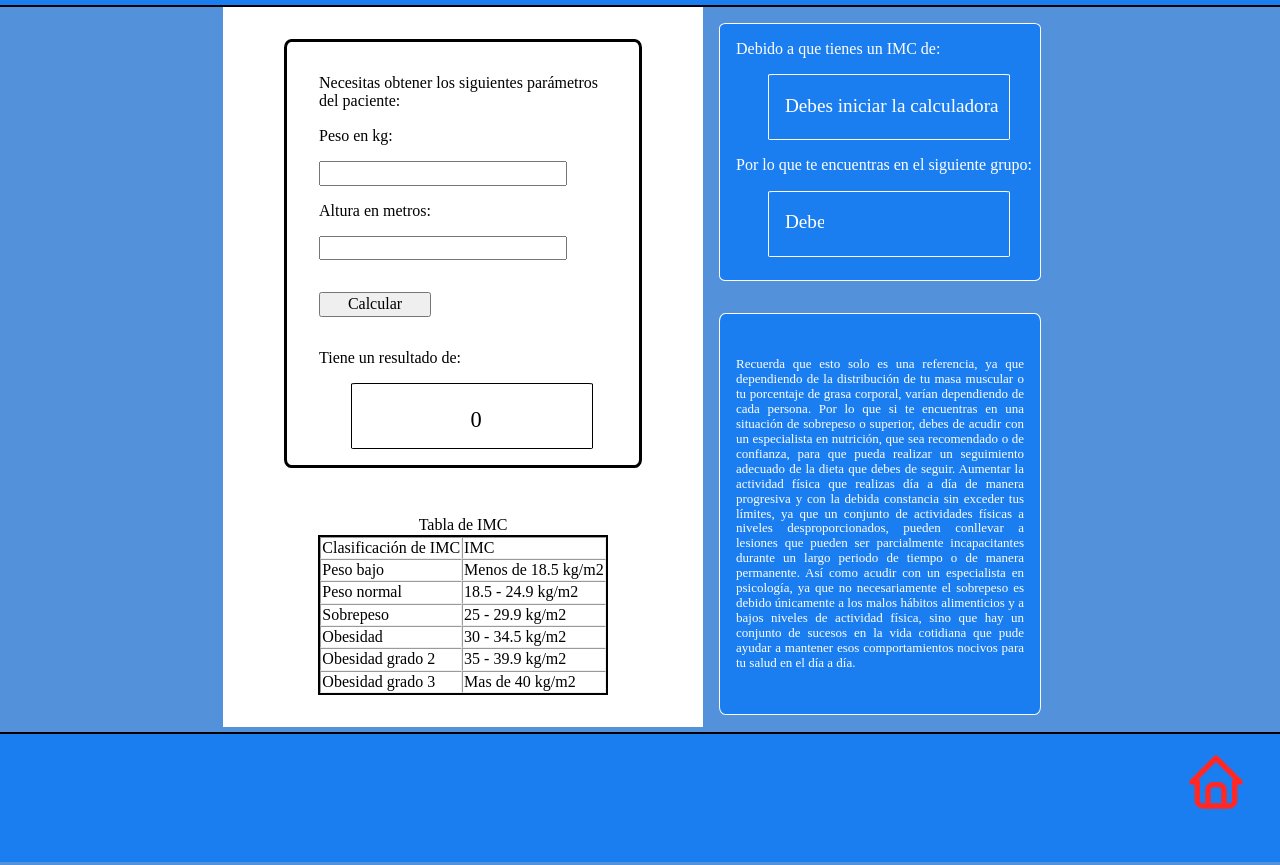
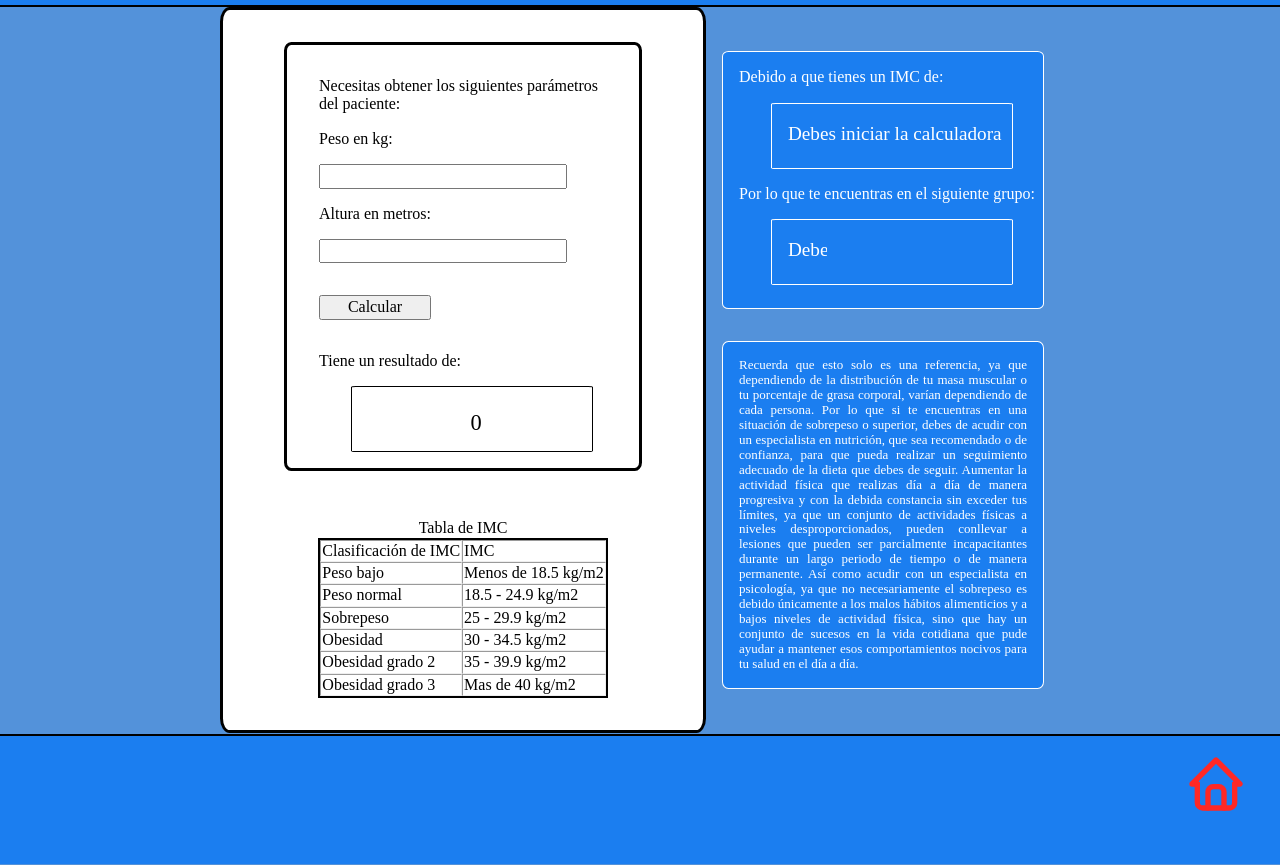
Before and after one commit to Roger102090/Pagina_personal, a plain HTML site: page Calc_IMC/index.html in a window 1280 px wide. Shown: the part 75-940 px from the top of the page. Drawn offline with Linux system fonts and the light colour scheme.

Commit message:
Calculadora responsiva

```diff
--- a/Calc_IMC/CSS/style.css
+++ b/Calc_IMC/CSS/style.css
@@ -26,9 +26,27 @@ h1 {
     border-bottom:solid;
     border-width: 2px;
 }
+
 /*body*/
 .body_row{
     display: flex;
+    flex-direction: column;
+    align-items: center;
+}
+@media (min-width: 768px) {
+    .body_row {
+        flex-direction: row;
+    }
+}
+@media (min-width: 1140px) {
+    .body_row {
+        flex-direction: row;
+    }
+}
+@media (min-width: 1400px) {
+    .body_row {
+        flex-direction: row;
+    }
 }
 .main__body {
     background-color: var(--blanco);
@@ -37,6 +55,9 @@ h1 {
     flex-direction: column;
     width: 30rem;
     height: 45rem;
+    border-color: var(--negro);
+    border-radius: 2%;
+    border: solid;
 }
 .form {
     border-color: var(--negro);
@@ -191,8 +212,8 @@ h1 {
     margin: 1rem;
     border-color: var(--negro);
     border: solid;
-    width: 20rem;
-    height: 25rem;
+    max-width: 20rem;
+    max-height: 25rem;
     border-width: 1px;
     border-radius: 2%;
     background-color: var(--Backg-secundario);
```
